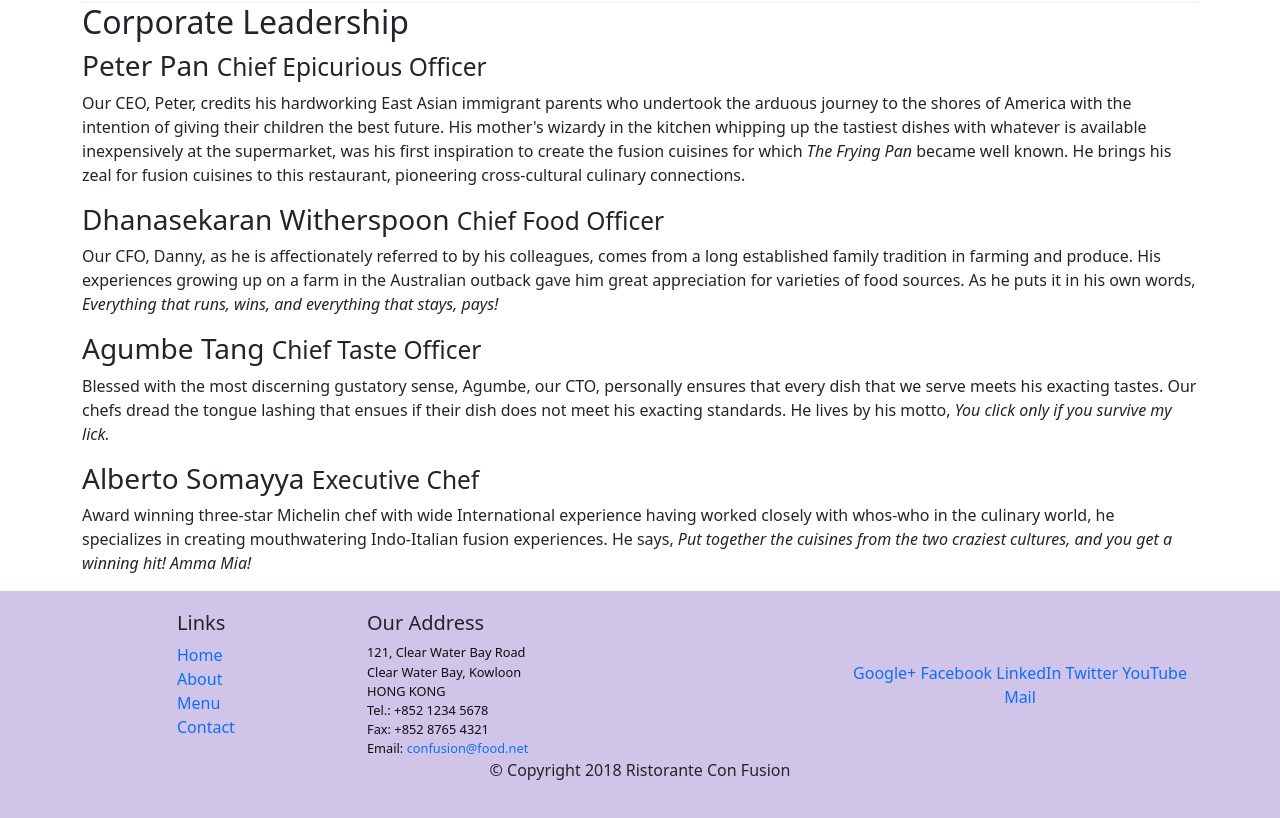
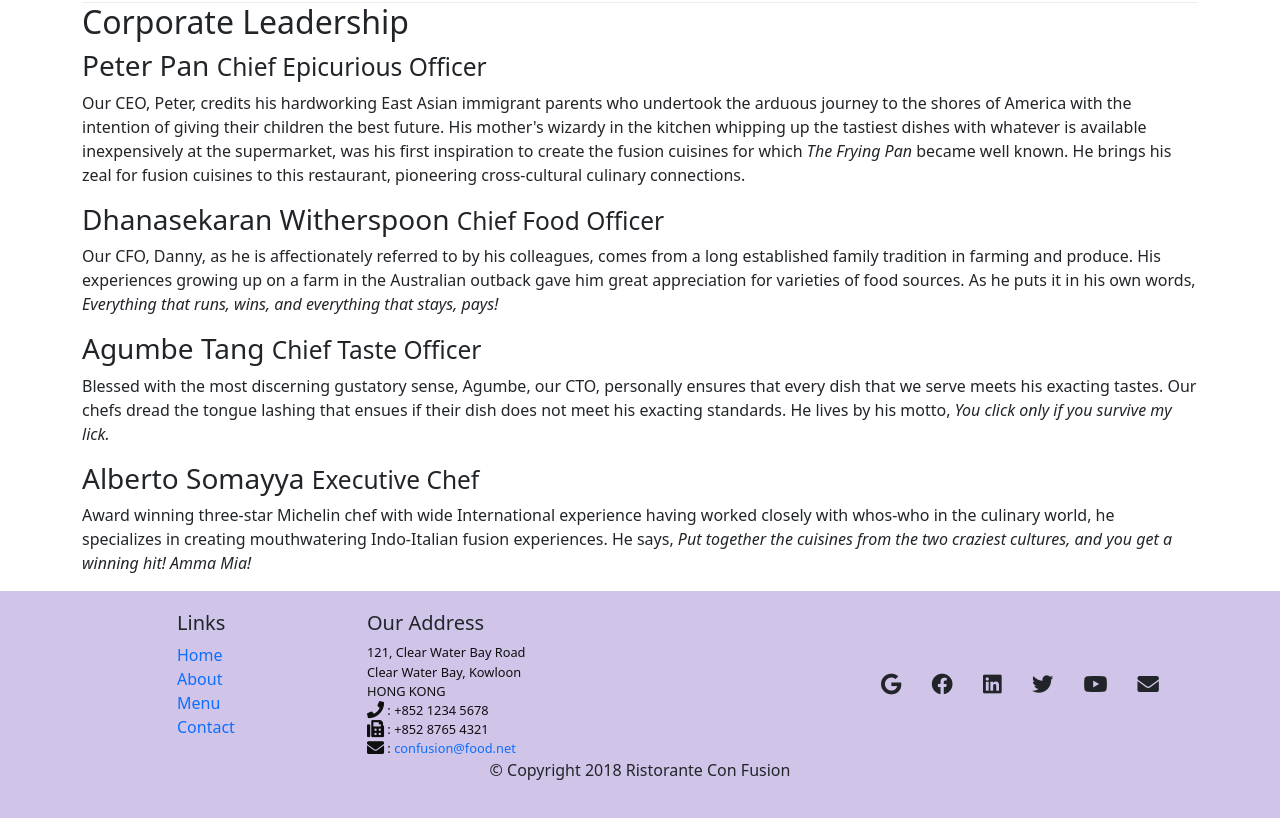
Before and after one commit to ncondes/getting-started-with-bootstrap, a website: page aboutus.html in a window 1280 px wide. Shown: the part 838-1656 px from the top of the page. Drawn offline with nearby package versions, Linux system fonts and the light colour scheme.

Commit message:
icons on social media

```diff
--- a/aboutus.html
+++ b/aboutus.html
@@ -12,6 +12,13 @@
       href="https://cdn.jsdelivr.net/npm/bootstrap@5.0.1/dist/css/bootstrap.min.css"
       rel="stylesheet"
       integrity="sha384-+0n0xVW2eSR5OomGNYDnhzAbDsOXxcvSN1TPprVMTNDbiYZCxYbOOl7+AMvyTG2x"
+      crossorigin="anonymous"
+    />
+    <!-- incluide font awesome -->
+    <link
+      rel="stylesheet"
+      href="https://pro.fontawesome.com/releases/v5.10.0/css/all.css"
+      integrity="sha384-AYmEC3Yw5cVb3ZcuHtOA93w35dYTsvhLPVnYs9eStHfGJvOvKxVfELGroGkvsg+p"
       crossorigin="anonymous"
     />
     <!-- incluide the styles-->
@@ -44,13 +51,25 @@
             <!-- this way for add items to the nav bar-->
             <!-- for the active class this have to be in the <a> class NOT in the <li> class-->
             <li class="nav-item">
-              <a class="nav-link" href="index.html">Home</a>
+              <a class="nav-link" href="index.html"
+                ><span class="fa fa-home fa-lg"></span> Home</a
+              >
             </li>
             <li class="nav-item">
-              <a class="nav-link active" href="#">About</a>
+              <a class="nav-link active" href="#"
+                ><span class="fa fa-info fa-lg"></span> About</a
+              >
             </li>
-            <li class="nav-item"><a class="nav-link" href="#">Menu</a></li>
-            <li class="nav-item"><a class="nav-link" href="#">Contact</a></li>
+            <li class="nav-item">
+              <a class="nav-link" href="#"
+                ><span class="fa fa-list fa-lg"></span> Menu</a
+              >
+            </li>
+            <li class="nav-item">
+              <a class="nav-link" href="#"
+                ><span class="fa fa-address-card fa-lg"></span> Contact</a
+              >
+            </li>
           </ul>
         </div>
       </div>
@@ -172,19 +191,44 @@
               121, Clear Water Bay Road<br />
               Clear Water Bay, Kowloon<br />
               HONG KONG<br />
-              Tel.: +852 1234 5678<br />
-              Fax: +852 8765 4321<br />
-              Email: <a href="mailto:confusion@food.net">confusion@food.net</a>
+              <!--put the icons-->
+              <i class="fa fa-phone fa-lg"></i> : +852 1234 5678<br />
+              <i class="fa fa-fax fa-lg"></i> : +852 8765 4321<br />
+              <i class="fa fa-envelope fa-lg"></i> :
+              <a href="mailto:confusion@food.net">confusion@food.net</a>
             </address>
           </div>
           <div class="col-12 col-sm-4 align-self-center">
             <div class="text-center">
-              <a href="http://google.com/+">Google+</a>
-              <a href="http://www.facebook.com/profile.php?id=">Facebook</a>
-              <a href="http://www.linkedin.com/in/">LinkedIn</a>
-              <a href="http://twitter.com/">Twitter</a>
-              <a href="http://youtube.com/">YouTube</a>
-              <a href="mailto:">Mail</a>
+              <!-- replace text with icons-->
+              <a
+                class="btn btn-social-icon btn-google"
+                href="http://google.com/+"
+                ><i class="fab fa-google fa-lg"></i
+              ></a>
+              <a
+                class="btn btn-social-icon btn-facebook"
+                href="http://www.facebook.com/profile.php?id="
+                ><i class="fab fa-facebook fa-lg"></i
+              ></a>
+              <a
+                class="btn btn-social-icon btn-linkedin"
+                href="http://www.linkedin.com/in/"
+                ><i class="fab fa-linkedin fa-lg"></i
+              ></a>
+              <a
+                class="btn btn-social-icon btn-twitter"
+                href="http://twitter.com/"
+                ><i class="fab fa-twitter fa-lg"></i
+              ></a>
+              <a
+                class="btn btn-social-icon btn-youtube"
+                href="http://youtube.com/"
+                ><i class="fab fa-youtube fa-lg"></i
+              ></a>
+              <a class="btn btn-social-icon" href="mailto:"
+                ><i class="fas fa-envelope fa-lg"></i
+              ></a>
             </div>
           </div>
         </div>
```
Also changed, not shown: index.html (+63 -13 lines), 1 other file.
